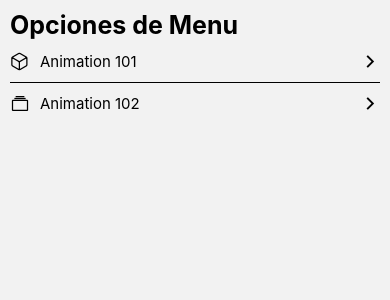
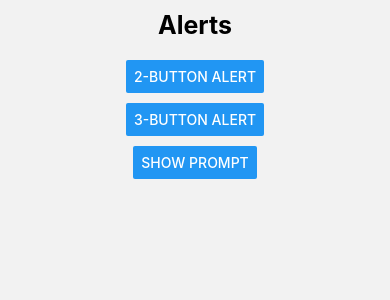
Before and after one commit to Tomashanahan/react-native-components, a React Native app: screen /AlertComponent in a window 390 px wide. Shown: the top 300 px of the page. Built offline with nearby package versions, Linux system fonts and the light colour scheme.

Commit message:
feat: adding a switch, alerm and prompts

```diff
--- a/package.json
+++ b/package.json
@@ -16,6 +16,7 @@
     "react": "18.2.0",
     "react-native": "0.71.1",
     "react-native-gesture-handler": "^2.9.0",
+    "react-native-prompt-android": "^1.1.0",
     "react-native-safe-area-context": "^4.5.0",
     "react-native-screens": "^3.19.0",
     "react-native-vector-icons": "^9.2.0"
--- /dev/null
+++ b/src/components/CustomSwitch.tsx
@@ -0,0 +1,27 @@
+import React, {useState} from 'react';
+import {Platform, Switch} from 'react-native';
+
+interface Props {
+  isOn: boolean;
+  onChange: (isActive: boolean) => void;
+}
+
+function CustomSwitch({isOn, onChange}: Props) {
+  const [isEnabled, setIsEnabled] = useState(isOn);
+
+  const toggleSwitch = () => {
+    setIsEnabled(!isEnabled);
+    onChange(!isEnabled);
+  };
+
+  return (
+    <Switch
+      trackColor={{false: '#D9D9DB', true: '#7CC36E'}}
+      thumbColor={Platform.OS === 'android' ? '#FFFFFF' : ''}
+      onValueChange={toggleSwitch}
+      value={isEnabled}
+    />
+  );
+}
+
+export default CustomSwitch;
--- a/src/components/FlatListMenuItem.tsx
+++ b/src/components/FlatListMenuItem.tsx
@@ -18,11 +18,11 @@ function FlatListMenuItem({menuItem}: Props) {
       activeOpacity={0.5}
       onPress={() => navigation.navigate(menuItem.component as never)}>
       <View style={style.menuItemContainer}>
-        <Icon name={menuItem.icon} color="#000" size={20} />
+        <Icon name={menuItem.icon} color="#7CC36E" size={20} />
         <Text style={style.menuItemText}>{menuItem.name}</Text>
         <Icon
           name="chevron-forward-outline"
-          color="#000"
+          color="#7CC36E"
           size={20}
           style={style.menuItemArrow}
         />
--- /dev/null
+++ b/src/components/HeaderTitle.tsx
@@ -0,0 +1,30 @@
+import React from 'react';
+import {StyleSheet} from 'react-native';
+import {Text, View} from 'react-native';
+
+import {useSafeAreaInsets} from 'react-native-safe-area-context';
+
+interface Props {
+  title: string;
+  titleColor?: string;
+}
+
+function HeaderTitle({title, titleColor}: Props) {
+  const {top} = useSafeAreaInsets();
+  return (
+    <View style={{marginTop: top}}>
+      <Text style={{...style.title, color: titleColor}}>{title}</Text>
+    </View>
+  );
+}
+
+const style = StyleSheet.create({
+  title: {
+    fontWeight: 'bold',
+    fontSize: 25,
+    marginVertical: 10,
+    color: '#000',
+  },
+});
+
+export default HeaderTitle;
--- /dev/null
+++ b/src/data/menuItems.data.ts
@@ -0,0 +1,24 @@
+import {MenuItem} from '../interfaces/MenuItem.interface';
+
+export const menuListData: MenuItem[] = [
+  {
+    name: 'Animation 101',
+    icon: 'cube-outline',
+    component: 'Animation101',
+  },
+  {
+    name: 'Animation 102',
+    icon: 'albums-outline',
+    component: 'Animation102',
+  },
+  {
+    name: 'SwitchComponent',
+    icon: 'toggle-outline',
+    component: 'SwitchComponent',
+  },
+  {
+    name: 'AlertComponent',
+    icon: 'alert-circle-outline',
+    component: 'AlertComponent',
+  },
+];
--- a/src/navigation/StackNavigator.tsx
+++ b/src/navigation/StackNavigator.tsx
@@ -4,6 +4,8 @@ import {createStackNavigator} from '@react-navigation/stack';
 import Home from '../screens/Home.screen';
 import Animation101 from '../screens/Animation101.screen';
 import Animation102 from '../screens/Animation102.screen';
+import SwitchComponent from '../screens/Switch.screen';
+import AlertComponent from '../screens/Alert.screen';
 
 const Stack = createStackNavigator();
 
@@ -15,6 +17,8 @@ export function StackNavigator() {
       <Stack.Screen name="Home" component={Home} />
       <Stack.Screen name="Animation101" component={Animation101} />
       <Stack.Screen name="Animation102" component={Animation102} />
+      <Stack.Screen name="SwitchComponent" component={SwitchComponent} />
+      <Stack.Screen name="AlertComponent" component={AlertComponent} />
     </Stack.Navigator>
   );
 }
--- /dev/null
+++ b/src/screens/Alert.screen.tsx
@@ -0,0 +1,87 @@
+import React from 'react';
+import {View, StyleSheet, Button, Alert, Platform} from 'react-native';
+
+import prompt from 'react-native-prompt-android';
+
+import HeaderTitle from '../components/HeaderTitle';
+
+const AlertComponent = () => {
+  const createTwoButtonAlert = () =>
+    Alert.alert('Alert Title', 'My Alert Msg', [
+      {
+        text: 'Cancel',
+        onPress: () => console.log('Cancel Pressed'),
+        style: 'destructive',
+      },
+      {text: 'OK', onPress: () => console.log('OK Pressed')},
+    ]);
+
+  const createThreeButtonAlert = () =>
+    Alert.alert('Alert Title', 'My Alert Msg', [
+      {
+        text: 'Ask me later',
+        onPress: () => console.log('Ask me later pressed'),
+      },
+      {
+        text: 'Cancel',
+        onPress: () => console.log('Cancel Pressed'),
+        style: 'destructive',
+      },
+      {text: 'OK', onPress: () => console.log('OK Pressed')},
+    ]);
+
+  const showPrompt = () => {
+    if (Platform.OS === 'ios') {
+      Alert.prompt(
+        'Estas seguro?',
+        '',
+        (value: string) => console.log(value),
+        'plain-text',
+        'Placeholder por default', // sale como texto predeterminado en el input
+        'email-address', // default | number-pad | decimal-pad | numeric | email-address | phone-pad | url
+      );
+    } else if (Platform.OS === 'android') {
+      prompt(
+        'Enter password',
+        'Enter your password to claim your $1.5B in lottery winnings',
+        [
+          {
+            text: 'Cancel',
+            onPress: () => console.log('Cancel Pressed'),
+            style: 'default',
+          },
+          {
+            text: 'OK',
+            onPress: password =>
+              console.log('OK Pressed, password: ' + password),
+          },
+        ],
+        {
+          type: 'numeric',
+          cancelable: false,
+          defaultValue: 'test',
+          placeholder: 'placeholder',
+        },
+      );
+    }
+  };
+
+  return (
+    <View style={styles.container}>
+      <HeaderTitle title="Alerts" />
+      <Button title={'2-Button Alert'} onPress={createTwoButtonAlert} />
+      <Button title={'3-Button Alert'} onPress={createThreeButtonAlert} />
+      <Button title={'Show Prompt'} onPress={showPrompt} />
+    </View>
+  );
+};
+
+const styles = StyleSheet.create({
+  container: {
+    flex: 1,
+    gap: 10,
+    alignItems: 'center',
+  },
+});
+
+export default AlertComponent;
--- a/src/screens/Animation102.screen.tsx
+++ b/src/screens/Animation102.screen.tsx
@@ -1,19 +1,49 @@
-import React from 'react';
-import {StyleSheet} from 'react-native';
-import {Text, View} from 'react-native';
+import React, {useRef} from 'react';
+import {Animated, PanResponder, StyleSheet} from 'react-native';
+import {View} from 'react-native';
 
 function Animation102() {
+  const pan = useRef(new Animated.ValueXY()).current;
+
+  const panResponder = PanResponder.create({
+    onStartShouldSetPanResponder: () => true,
+    onPanResponderMove: Animated.event(
+      [
+        null,
+        {
+          dx: pan.x, // x,y are Animated.Value
+          dy: pan.y,
+        },
+      ],
+      {useNativeDriver: false},
+    ),
+    onPanResponderRelease: () => {
+      Animated.spring(
+        pan, // Auto-multiplexed
+        {toValue: {x: 0, y: 0}, useNativeDriver: false}, // Back to zero
+      ).start();
+    },
+  });
+
   return (
     <View style={style.container}>
-      <View style={style.purpleColor} />
-      <Text>Animation102 </Text>
+      {/* <View style={style.purpleColor} /> */}
+      <Animated.View
+        {...panResponder.panHandlers}
+        style={[pan.getLayout(), style.purpleColor]}
+      />
     </View>
   );
 }
 
 const style = StyleSheet.create({
-  container: {flex: 1},
-  purpleColor: {backgroundColor: '#5856D6', width: 150, height: 150},
+  container: {flex: 1, justifyContent: 'center', alignItems: 'center'},
+  purpleColor: {
+    backgroundColor: '#1896D3',
+    width: 150,
+    height: 150,
+    borderRadius: 4,
+  },
 });
 
 export default Animation102;
--- a/src/screens/Home.screen.tsx
+++ b/src/screens/Home.screen.tsx
@@ -1,26 +1,14 @@
+/* eslint-disable react/no-unstable-nested-components */
 import React from 'react';
 import {FlatList, View} from 'react-native';
+import {StyleSheet} from 'react-native';
 
 import FlatListMenuItem from '../components/FlatListMenuItem';
 
 import {AppTheme} from '../theme/App.theme';
-import {MenuItem} from '../interfaces/MenuItem.interface';
-import FlatListHeader from '../components/FlatListHeader';
+import {menuListData} from '../data/menuItems.data';
 import FlatListSeparator from '../components/FlatListSeparator';
-import {StyleSheet} from 'react-native';
-
-const menuListData: MenuItem[] = [
-  {
-    name: 'Animation 101',
-    icon: 'cube-outline',
-    component: 'Animation101',
-  },
-  {
-    name: 'Animation 102',
-    icon: 'albums-outline',
-    component: 'Animation102',
-  },
-];
+import HeaderTitle from '../components/HeaderTitle';
 
 function Home() {
   return (
@@ -29,7 +17,7 @@ function Home() {
         data={menuListData}
         renderItem={({item}) => <FlatListMenuItem menuItem={item} />}
         keyExtractor={item => item.icon.toString()}
-        ListHeaderComponent={FlatListHeader}
+        ListHeaderComponent={() => <HeaderTitle title="Opciones de Menu" />}
         ItemSeparatorComponent={FlatListSeparator}
       />
     </View>
--- /dev/null
+++ b/src/screens/Switch.screen.tsx
@@ -0,0 +1,71 @@
+import React, {useState} from 'react';
+import {View, StyleSheet, Text} from 'react-native';
+import CustomSwitch from '../components/CustomSwitch';
+import HeaderTitle from '../components/HeaderTitle';
+
+interface StateProps {
+  isActive: boolean;
+  isHungry: boolean;
+  isHappy: boolean;
+}
+
+const SwitchComponent = () => {
+  const [state, setState] = useState<StateProps>({
+    isActive: true,
+    isHungry: false,
+    isHappy: true,
+  });
+  const {isActive, isHungry, isHappy} = state;
+
+  const onChange = (value: boolean, field: keyof typeof state): void => {
+    setState({
+      ...state,
+      [field]: value,
+    });
+  };
+
+  return (
+    <View style={styles.container}>
+      <HeaderTitle title="Switches" />
+      <View style={styles.switchRow}>
+        <Text style={styles.switchText}>isActive</Text>
+        <CustomSwitch
+          isOn={isActive}
+          onChange={value => onChange(value, 'isActive')}
+        />
+      </View>
+      <View style={styles.switchRow}>
+        <Text style={styles.switchText}>isHungry</Text>
+        <CustomSwitch
+          isOn={isHungry}
+          onChange={value => onChange(value, 'isHungry')}
+        />
+      </View>
+      <View style={styles.switchRow}>
+        <Text style={styles.switchText}>isHappy</Text>
+        <CustomSwitch
+          isOn={isHappy}
+          onChange={value => onChange(value, 'isHappy')}
+        />
+      </View>
+      <Text style={styles.switchText}>{JSON.stringify(state, null, 3)}</Text>
+    </View>
+  );
+};
+
+const styles = StyleSheet.create({
+  container: {
+    flex: 1,
+    marginVertical: 10,
+    marginHorizontal: 10,
+  },
+  switchRow: {
+    flexDirection: 'row',
+    justifyContent: 'space-between',
+    alignItems: 'center',
+    marginVertical: 10,
+  },
+  switchText: {fontSize: 20, color: '#000'},
+});
+
+export default SwitchComponent;
```
Also changed, not shown: 1 other file (tests, documents, lock files or other folders).
